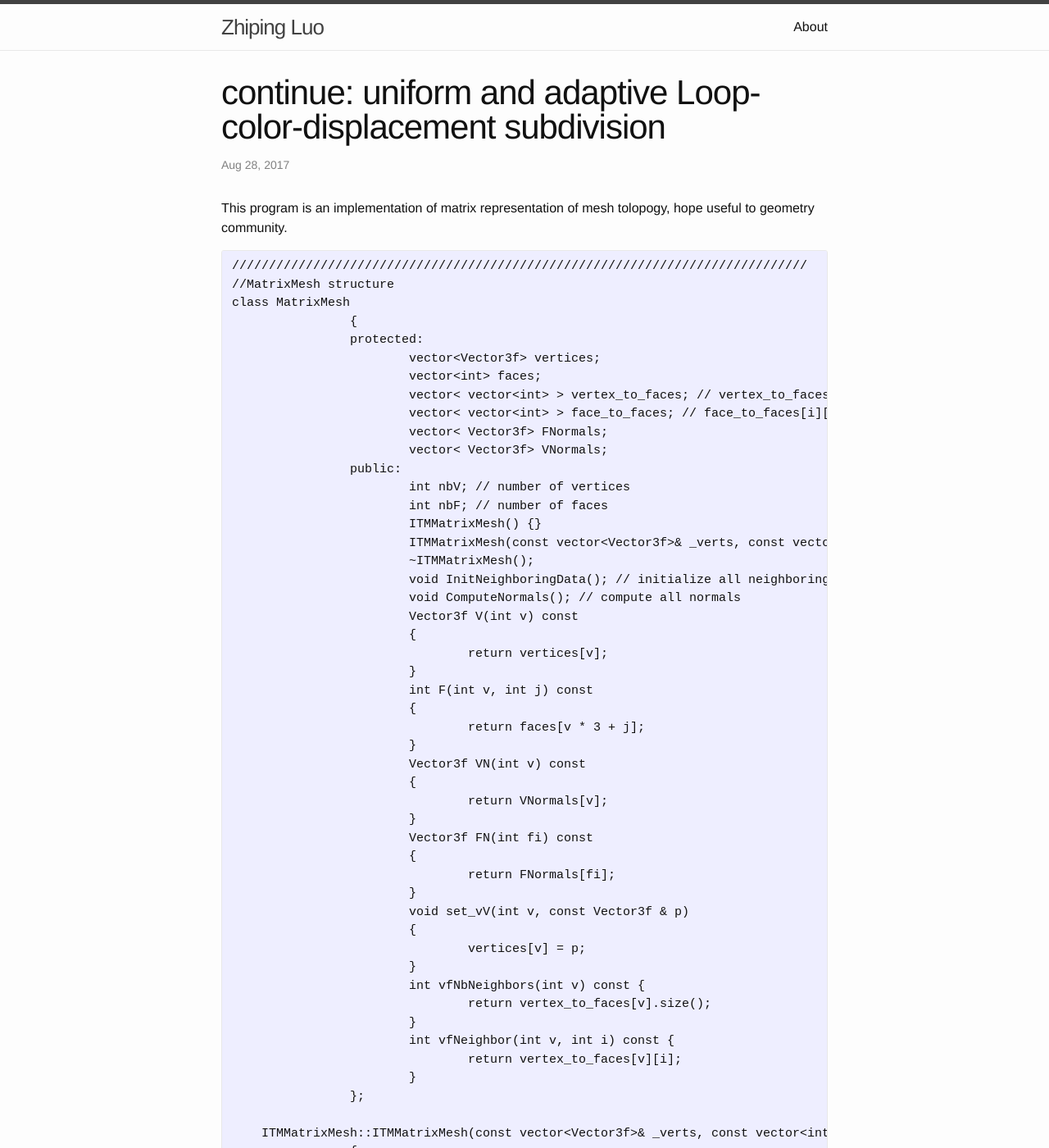
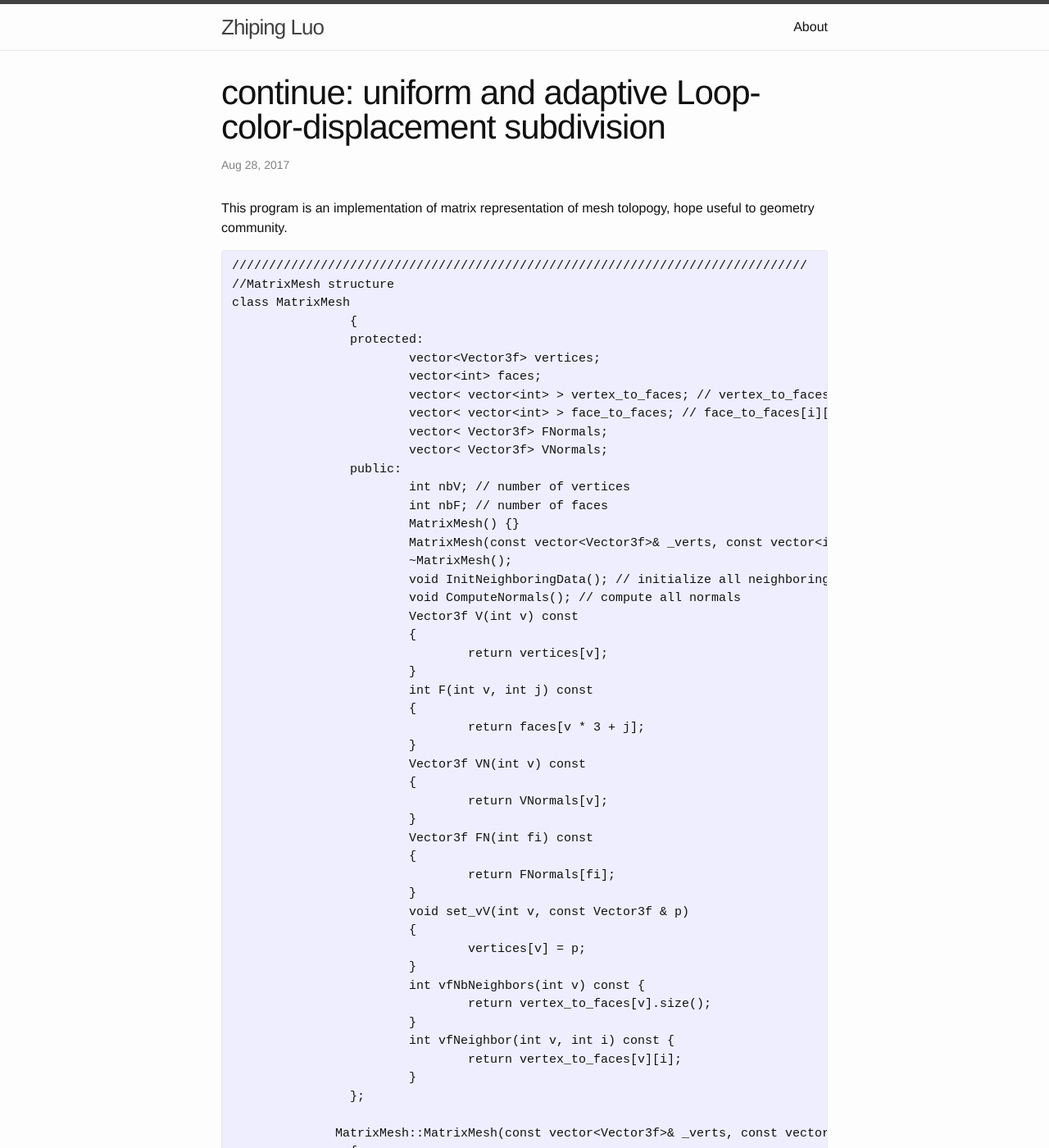
Before and after one commit to luozhipi/luozhipi.github.io, a Jekyll site: the page built from _posts/2017-08-28-uniform-adaptive-subdivision2.markdown, in a window 1280 px wide and 1400 px high. Shown: the whole window at 82% size. Built offline with Jekyll 4.4.1, drawn with Linux system fonts in a browser that asks for light colours; some of the changed text lies outside the part shown.

Commit message:
Update 2017-08-28-uniform-adaptive-subdivision2.markdown

```diff
--- a/_posts/2017-08-28-uniform-adaptive-subdivision2.markdown
+++ b/_posts/2017-08-28-uniform-adaptive-subdivision2.markdown
@@ -21,9 +21,9 @@ class MatrixMesh
 		public:
 			int nbV; // number of vertices
 			int nbF; // number of faces
-			ITMMatrixMesh() {}
-			ITMMatrixMesh(const vector<Vector3f>& _verts, const vector<int>& _faces);
-			~ITMMatrixMesh();
+			MatrixMesh() {}
+			MatrixMesh(const vector<Vector3f>& _verts, const vector<int>& _faces);
+			~MatrixMesh();
 			void InitNeighboringData(); // initialize all neighboring information
 			void ComputeNormals(); // compute all normals
 			Vector3f V(int v) const
@@ -54,7 +54,7 @@ class MatrixMesh
 			}
 		};
 
-    ITMMatrixMesh::ITMMatrixMesh(const vector<Vector3f>& _verts, const vector<int>& _faces)
+              MatrixMesh::MatrixMesh(const vector<Vector3f>& _verts, const vector<int>& _faces)
 		{
 			vertices = _verts;
 			faces = _faces;
@@ -64,10 +64,10 @@ class MatrixMesh
 			ComputeNormals();
 		}
 
-		ITMMatrixMesh::~ITMMatrixMesh() {
+	      MatrixMesh::MatrixMesh() {
 		}
 
-		void ITMMatrixMesh::InitNeighboringData()
+		void MatrixMesh::InitNeighboringData()
 		{
 			vertex_to_faces.clear();
 			vertex_to_faces.resize(nbV);
@@ -96,7 +96,7 @@ class MatrixMesh
 			}
 		}
 
-		void ITMMatrixMesh::ComputeNormals()
+		void MatrixMesh::ComputeNormals()
 		{
 			FNormals.clear();
 			FNormals.resize(nbF);
```
